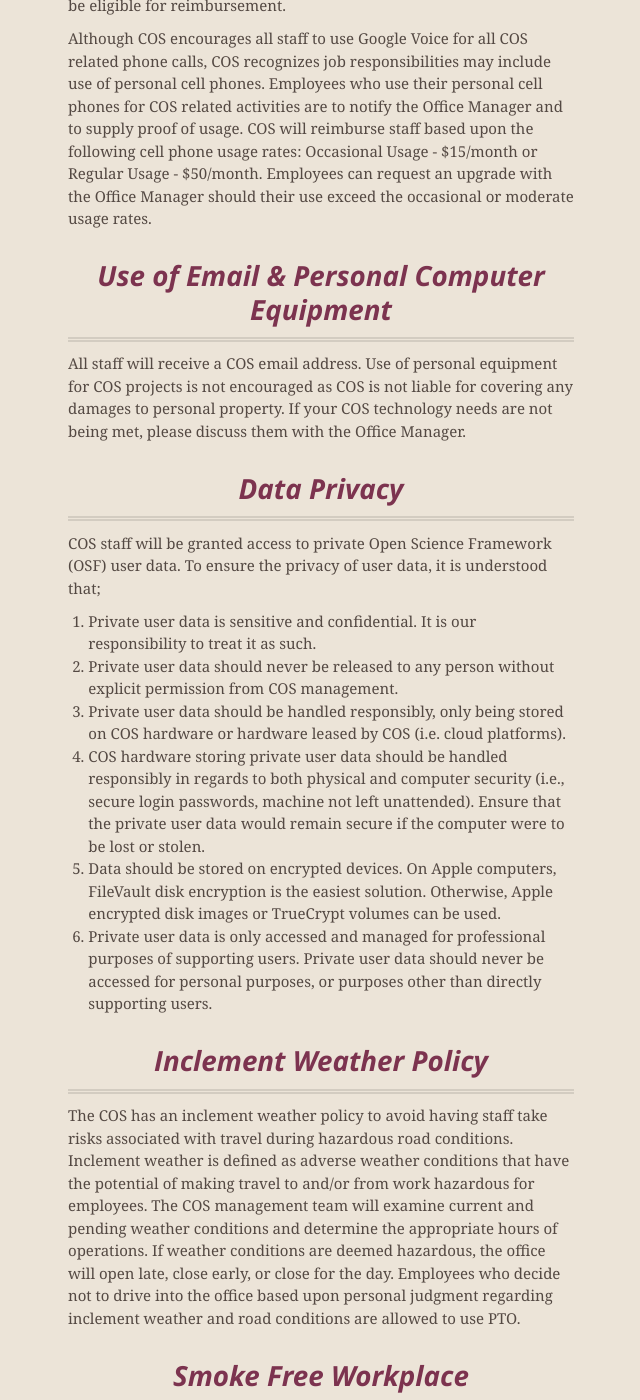
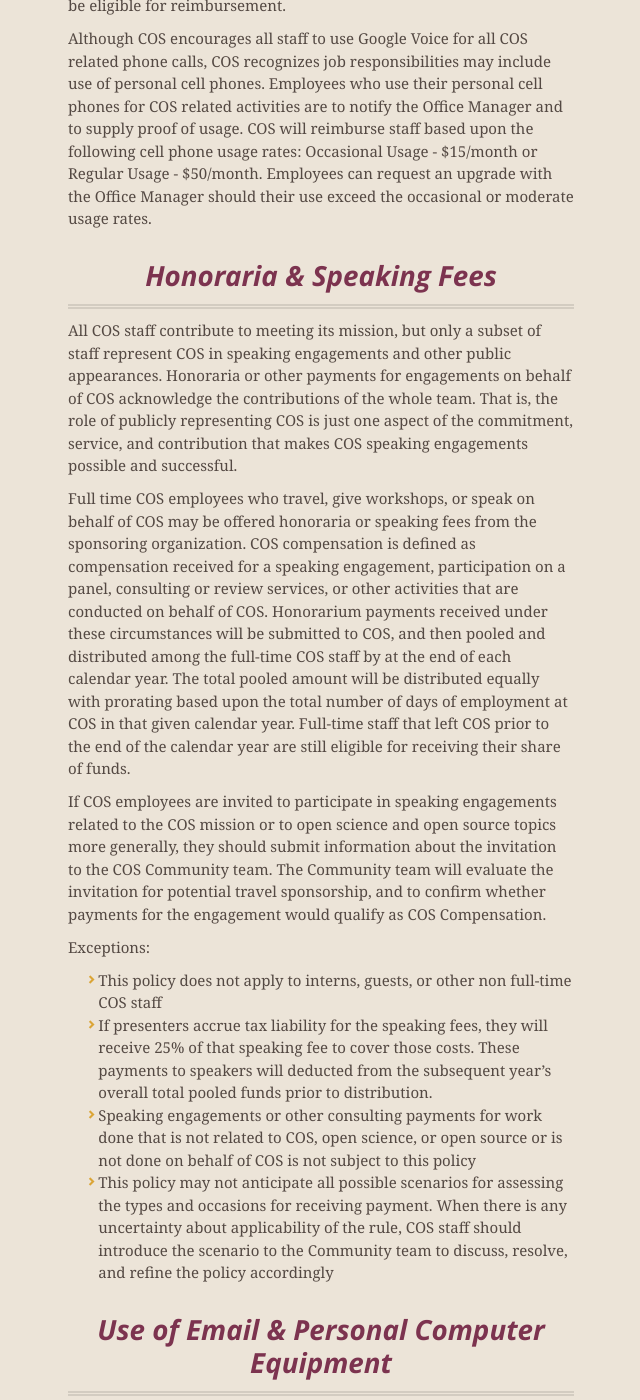
Before and after one commit to CenterForOpenScience/Policies-and-Procedures, a Jekyll site: the page built from index.md, in a window 1280 px wide and 1400 px high, scrolled down 7300 px. Shown: the whole window, without its empty margins (319-959 px from the left). Built offline with Jekyll 4.4.1, drawn with Linux system fonts in a browser that asks for light colours; nearby versions of some CDN libraries.

Commit message:
"Adds Honorarium policy"

```diff
--- a/index.md
+++ b/index.md
@@ -148,6 +148,21 @@ To receive reimbursement, staff are to submit all receipts and an itemized reimb
 
 Although COS encourages all staff to use Google Voice for all COS related phone calls, COS recognizes job responsibilities may include use of personal cell phones. Employees who use their personal cell phones for COS related activities are to notify the Office Manager and to supply proof of usage.  COS will reimburse staff based upon the following cell phone usage rates: Occasional Usage - $15/month or Regular Usage - $50/month. Employees can request an upgrade with the Office Manager should their use exceed the occasional or moderate usage rates.
 
+##Honoraria &amp; Speaking Fees
+
+All COS staff contribute to meeting its mission, but only a subset of staff represent COS in speaking engagements and other public appearances. Honoraria or other payments for engagements on behalf of COS acknowledge the contributions of the whole team. That is, the role of publicly representing COS is just one aspect of the commitment, service, and contribution that makes COS speaking engagements possible and successful.
+
+Full time COS employees who travel, give workshops, or speak on behalf of COS may be offered honoraria or speaking fees from the sponsoring organization.  COS compensation is defined as compensation received for a speaking engagement, participation on a panel, consulting or review services, or other activities that are conducted on behalf of COS.  Honorarium payments received under these circumstances will be submitted to COS, and then pooled and distributed among the full-time COS staff by at the end of each calendar year. The total pooled amount will be distributed equally with prorating based upon the total number of days of employment at COS in that given calendar year. Full-time staff that left COS prior to the end of the calendar year are still eligible for receiving their share of funds.
+
+If COS employees are invited to participate in speaking engagements related to the COS mission or to open science and open source topics more generally, they should submit information about the invitation to the COS Community team. The Community team will evaluate the invitation for potential travel sponsorship, and to confirm whether payments for the engagement would qualify as COS Compensation.
+
+Exceptions:
+
+* This policy does not apply to interns, guests, or other non full-time COS staff
+* If presenters accrue tax liability for the speaking fees, they will receive 25% of that speaking fee to cover those costs.  These payments to speakers will deducted from the subsequent year’s overall total pooled funds prior to distribution.
+* Speaking engagements or other consulting payments for work done that is not related to COS, open science, or open source or is not done on behalf of COS is not subject to this policy
+* This policy may not anticipate all possible scenarios for assessing the types and occasions for receiving payment.  When there is any uncertainty about applicability of the rule, COS staff should introduce the scenario to the Community team to discuss, resolve, and refine the policy accordingly
+
 ##Use of Email &amp; Personal Computer Equipment
 
 All staff will receive a COS email address.  Use of personal equipment for COS projects is not encouraged as COS is not liable for covering any damages to personal property.  If your COS technology needs are not being met, please discuss them with the Office Manager.
```
